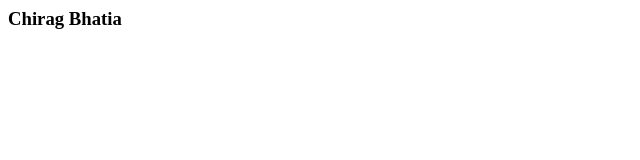
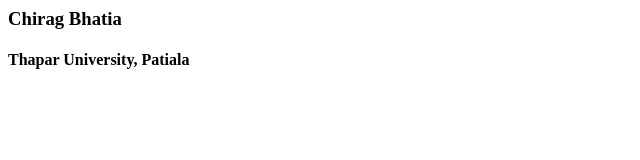
Before and after one commit to lightgoblin404/lucymorningstar666.github.io, a plain HTML site: page index.html in a window 1280 px wide. Shown: the whole page, without its empty margins (0-640 px from the left). Drawn offline with Linux system fonts and the light colour scheme.

Commit message:
Update index.html

```diff
--- a/index.html
+++ b/index.html
@@ -4,5 +4,6 @@
     </head>
     <body>
         <h3>Chirag Bhatia</h3>
+        <h4>Thapar University, Patiala</h4>
     </body>
 </html>
```
